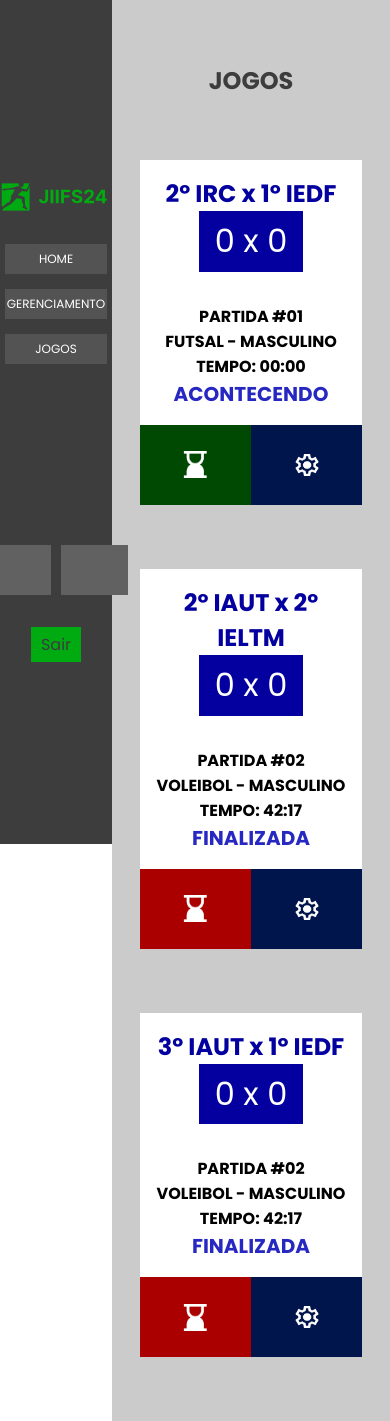
After one commit to Morea-IFS/jiifs-interclass-2024, a Django app: page /games in a window 390 px wide. The commit adds this page. Run offline with Django 5.2, Linux system fonts and the light colour scheme; parts of the project's set-up code (start-up, migrations or seed data) failed here and were passed over; grey boxes are pictures that could not be loaded.

Commit message:
✨ Games pages added (scoreboard code not initiated)

```diff
--- /dev/null
+++ b/app/templates/games.html
@@ -0,0 +1,126 @@
+{%load static%}
+
+<!DOCTYPE html>
+<html lang="pt-br">
+
+<head>
+    <meta charset="UTF-8" />
+    <meta name="viewport" content="width=device-width, initial-scale=1.0" />
+    <link rel="shortcut icon" href="/static/images/icon-jiifs.png" type="image/x-icon">
+    <link rel="stylesheet" href="{% static 'css/navbar-layout.css' %}" />
+    <link rel="stylesheet" href="{% static 'css/base.css' %}" />
+    <title>JIIFS ADMIN</title>
+</head>
+
+<body>
+    <main>
+        <div class="all">
+            <div class="invisible-navbar"></div>
+            <section class="side-bar">
+                <div class="side-bar-top">
+                    <img class="side-bar-logo" src="{% static 'images/logo-jiifs-2024.svg' %}" alt="Logo JIIFS24">
+                    <div class="side-bar-buttons">
+                        <a href="{% url 'Home' %}">
+                            <button class="side-bar-buttons-items">HOME</button>
+                        </a>
+                        <a href="{% url 'player_manage' %}">
+                            <button class="side-bar-buttons-items">GERENCIAMENTO</button>
+                        </a>
+                        <a href="{% url 'games' %}">
+                            <button class="side-bar-buttons-items">JOGOS</button>
+                        </a>
+                    </div>
+                </div>
+                <div class="side-bar-bottom">
+                    <div class="logos">
+                        <img class="logos-items" src="{% static 'images/logo-morea.svg' %}" alt="Logo Morea">
+                        <img class="logos-items" src="{% static 'images/logo-ifs-black.svg' %}" alt="Logo IFS">
+                    </div>
+                    <button class="side-bar-buttons-items2">
+                        <a href="">Sair</a>
+                    </button>
+                </div>
+            </section>
+            <div class="all-block">
+                <div class="block1">
+                    <div class="title">
+                        <h1>JOGOS</h1>
+                    </div>
+                    <div class="games">
+                        <section class="game-section">
+                            <div class="game-block1">
+                                <div class="game-title">
+                                    <h1>2º IRC x 1º IEDF</h1>
+                                </div>
+                                <div class="game-score">0 x 0</div>
+                            </div>
+                            <div class="game-block2">
+                                <p>PARTIDA #01<br>FUTSAL - MASCULINO<br>TEMPO: 00:00</p>
+                                <h2>ACONTECENDO</h2>
+                            </div>
+                            <div class="games-config">
+                                <a class="games-config-link" href="{% url 'general_data' %}">
+                                    <div class="games-config-item  games-config-item-active">
+                                        <img class="games-config-item-img" src="/static/images/icon-timer.png"
+                                            alt="Timer Icon">
+                                    </div>
+                                </a>
+                                <a class="games-config-link" href="{% url 'scoreboard' %}">
+                                    <div class="games-config-item">
+                                        <img class="games-config-item-img" src="/static/images/icon-config.png"
+                                            alt="Gear Icon">
+                                    </div>
+                                </a>
+                            </div>
+                        </section>
+                        <section class="game-section">
+                            <div class="game-block1">
+                                <div class="game-title">
+                                    <h1>2º IAUT x 2º IELTM</h1>
+                                </div>
+                                <div class="game-score">0 x 0</div>
+                            </div>
+                            <div class="game-block2">
+                                <p>PARTIDA #02<br>VOLEIBOL - MASCULINO<br>TEMPO: 42:17</p>
+                                <h2>FINALIZADA</h2>
+                            </div>
+                            <div class="games-config">
+                                <div class="games-config-item games-config-item-desactive">
+                                    <img class="games-config-item-img" src="/static/images/icon-timer.png"
+                                        alt="Timer Icon">
+                                </div>
+                                <a class="games-config-link" href="{% url 'scoreboard' %}">
+                                    <div class="games-config-item">
+                                        <img class="games-config-item-img" src="/static/images/icon-config.png"
+                                            alt="Gear Icon">
+                                    </div>
+                                </a>
+                            </div>
+                        </section>
+                        <section class="game-section">
+                            <div class="game-block1">
+                                <div class="game-title">
+                                    <h1>3º IAUT x 1º IEDF</h1>
+                                </div>
+                                <div class="game-score">0 x 0</div>
+                            </div>
+                            <div class="game-block2">
+                                <p>PARTIDA #02<br>VOLEIBOL - MASCULINO<br>TEMPO: 42:17</p>
+                                <h2>FINALIZADA</h2>
+                            </div>
+                            <div class="games-config">
+                                <div class="games-config-item games-config-item-desactive">
+                                    <img class="games-config-item-img" src="/static/images/icon-timer.png"
+                                        alt="Timer Icon">
+                                </div>
+                                <a class="games-config-link" href="{% url 'scoreboard' %}">
+                                    <div class="games-config-item">
+                                        <img class="games-config-item-img" src="/static/images/icon-config.png"
+                                            alt="Gear Icon">
+                                    </div>
+                                </a>
+                            </div>
+                        </section>
+                    </div>
+                </div>
+            </div>
--- a/static/css/base.css
+++ b/static/css/base.css
@@ -60,10 +60,23 @@ button {
     width: 100%;
 }
 
+.title2 {
+    display: flex;
+    justify-content: center;
+    align-items: center;
+    height: 8em;
+    width: 100%;
+}
+
 .title h1 {
     text-align: center;
     color: var(--global-secondary-color);
-    font-size: 2.5em;
+    font-size: 2.3em;
+}
+
+.title2 h2 {
+    font-size: 1.8em;
+    color: var(--global-secondary-color);
 }
 
 
@@ -284,6 +297,17 @@ tr:nth-child(even) {
     width: 1.5em;
 }
 
+.green-th {
+    background-color: var(--global-eighth-color);
+}
+
+.red-th {
+    background-color: var(--global-seventh-color);
+}
+
+.bottom-space {
+    margin-bottom: 7em;
+}
 
 
 /*Media screen*/
@@ -333,6 +357,11 @@ tr:nth-child(even) {
     .games-config-item {
         height: 100%;
         height: 5em;
-        width: 50%;
+        width: 100%;
     }
+
+    .games-config-link {
+        width: 100%;
+    }
+
 }
```
Also changed, not shown: app/templates/general_data.html (added, +130 -0 lines).
